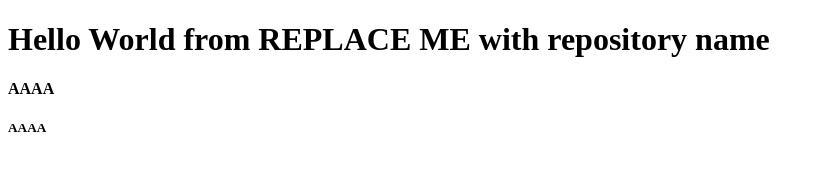
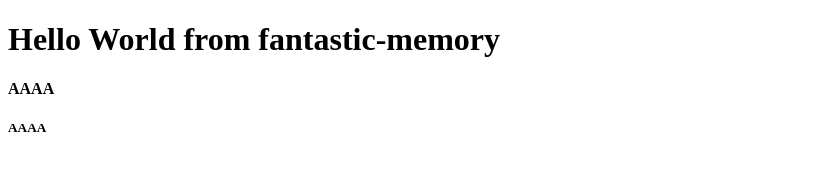
Before and after one commit to Polargoose1109/fantastic-memory, a plain HTML site: page docs/index.html in a window 1280 px wide. Shown: the whole page, without its empty margins (0-824 px from the left). Drawn offline with Linux system fonts and the light colour scheme.

Commit message:
Update index.html

```diff
--- a/docs/index.html
+++ b/docs/index.html
@@ -3,10 +3,10 @@
    <head>
      <meta charst="UFT-8">
      <meta name="viewport" content="width=device-width,initial-scale=1.0">
-     <title>my REPLACE ME with repository name </title>
+     <title>my  fantastic-memory </title>
    </head>
    <body>
-     <h1>Hello World from REPLACE ME with repository name</h1>
+     <h1>Hello World from fantastic-memory</h1>
     <!--ipaddresses paste next line -->
      <h4 id="id01">AAAA</h4>
      <h5 id="id02">AAAA</h5>
@@ -17,6 +17,6 @@
             hour12:true,weekday:"short",hour:"2-digit",minute:"2-digit,second:"2-digit",
        month:"2-digit",year:"numeric",day:"2-digit"});
 
-     document.getElementByld("id01").innerHTML=""+date1;
-     document.getElementByld("id02").innerHTML=""+Date.now();  </script>
+     document.getElementByld("id01").innerHTML=""+ date1;
+     document.getElementByld("id02").innerHTML=""+ Date.now();  </script>
 </html>
```
